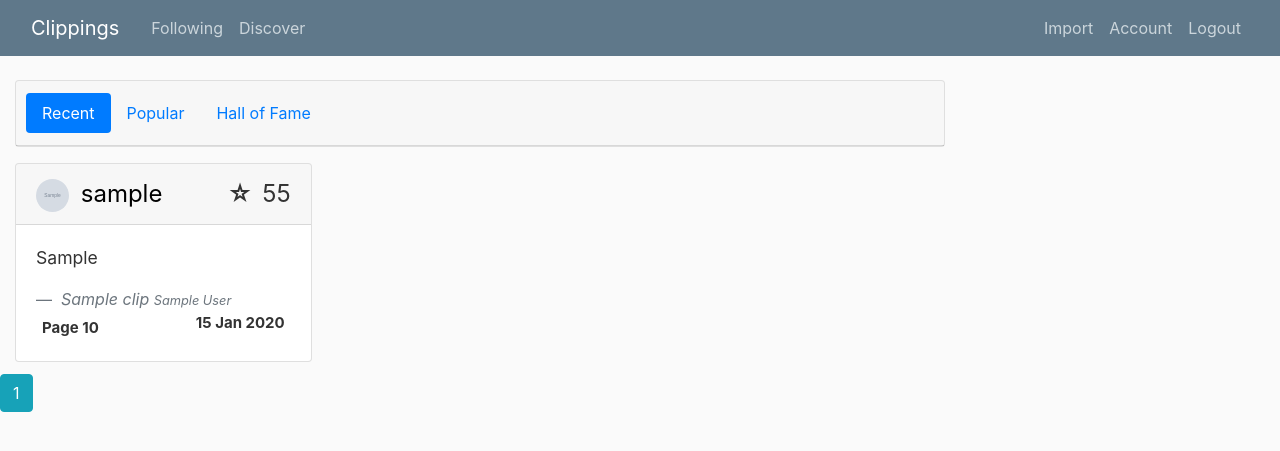
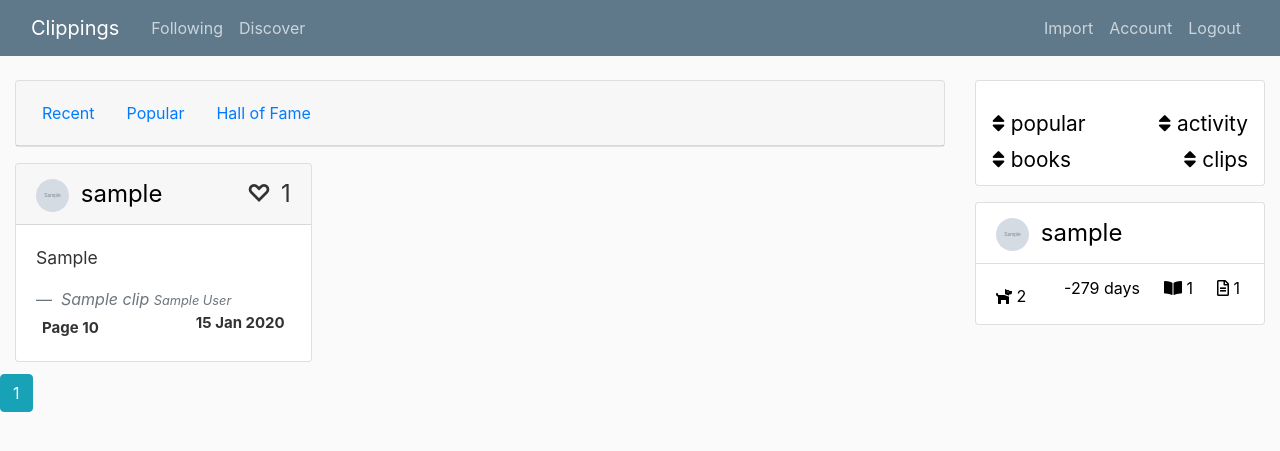
Before and after one commit to mathoha/clippings, a Flask app: page /discover in a window 1280 px wide. Shown: the top 451 px of the page. Run offline with Flask 2, Linux system fonts and the light colour scheme; a user stored in the database is signed in; tables that the repository leaves empty hold one stand-in row (values such as "Sample post"); grey boxes marked "Sample" are stand-in pictures; some libraries are stand-ins or nearby versions.

Commit message:
ability to like other users clips

```diff
--- a/clippings/clips/routes.py
+++ b/clippings/clips/routes.py
@@ -9,7 +9,7 @@ from clippings import db
 from clippings.models import Clip, User
 from clippings.clips.forms import UploadFileForm
 from clippings.clips.parser import parse_file
-from clippings.clips.utils import add_favorite
+from clippings.clips.utils import add_favorite, add_like, remove_like
 
 
 
@@ -90,14 +90,36 @@ def discover():
     page = request.args.get('page', 1, type=int)
     sort_attribute = request.args.get('sort', 'last_active')
     reverse = request.args.get('reverse', 0, type=int)
+    like_id = request.args.get('like_id')
+    dislike_id = request.args.get('dislike_id')
 
+    if(like_id):
+        add_like(like_id, current_user)
+
+    if(dislike_id):
+        remove_like(dislike_id, current_user)
 
     clips = Clip.query.order_by(Clip.page.asc()).paginate(per_page=70, page=page)
     users = []
+    likes_count = []
+    count = 0;
+
+    #for each clip add its user and the number of likes by other users
     for clip in clips.items:
         user = User.query.get(clip.user_id)
         users.append(user)
-    clips_users_zip = zip(clips.items,users)
+
+        likes = Clip.query.join(User.likes).filter_by(id=clip.id).count()
+        liked_by_users = User.query.join(User.likes).filter_by(id=clip.id).all()
+
+        already_liked = False;
+        for x in liked_by_users:
+            if x.id == current_user.id:
+                already_liked = True;
+        likes_count.append([len(liked_by_users),already_liked])
+
+    #combine alle three lists
+    clips_users_zip = zip(clips.items,users,likes_count)
     clips_users = list(clips_users_zip)
 
     users = User.query.order_by(User.username.asc())
--- a/clippings/templates/discover.html.j2
+++ b/clippings/templates/discover.html.j2
@@ -6,10 +6,10 @@
     <div class="card-header navbar navbar-light ">
         <ul class="nav nav-pills card-header-pills">
         <li class="nav-item">
-            <a class="nav-item nav-link active" nav-link active" href="#">Recent</a>
+            <a class="nav-link" href="{{url_for('clips.discover')}}">Recent</a>
         </li>
         <li class="nav-item">
-            <a class="nav-link" href="#">Popular</a>
+            <a class="nav-link" href="{{url_for('clips.discover', popular='true')}}">Popular</a>
         </li>
         <li class="nav-item">
             <a class="nav-link" href="#">Hall of Fame</a>
@@ -25,12 +25,34 @@
         <div class="card" style="">
 
                 <div class="card-header">
-                <a class="no-style" style="font-size:1.5rem;" href="{{url_for('clips.user_book', username=cu[1].username, title=cu[0].title)}}">
-                    <img class="rounded-circle header-img" src="{{ url_for('static', filename='profile_pics/' + cu[1].image_file) }}">
-                    <span>{{cu[1].username}}</span>
-                </a>
-                <span class="float-right" style="font-size:1.5rem;">55 </span>
-                <span class="badge float-right" style="font-size:1.5rem;">&#x2606;</span>
+                    <a class="no-style" style="font-size:1.5rem;" href="{{url_for('clips.user_book', username=cu[1].username, title=cu[0].title)}}">
+                        <img class="rounded-circle header-img" src="{{ url_for('static', filename='profile_pics/' + cu[1].image_file) }}">
+                        <span>{{cu[1].username}}</span>
+                    </a>
+                    <!-- cu[2] is the number of likes that clip has. See discover route for where it comes from -->
+                    <span class="float-right" style="font-size:1.5rem;">{{cu[2][0]}}</span>
+                    <span class="float-right" style="font-size:2rem;">
+
+
+                    <!-- Not able to like ones own clip-->
+                    {% if cu[1].id != current_user.id %}
+
+                        <!-- Check if current user has already liked that clip-->
+                        {% if cu[2][1] %}
+                            <a href="{{url_for('clips.discover', dislike_id=cu[0].id)}}"><span class="badge float-right">❤</span></a>
+                        {% else %}
+                            <a href="{{url_for('clips.discover', like_id=cu[0].id)}}"><span class="badge float-right">♡</span></a>
+                        {% endif %}
+
+                    {% else %}
+                        <span class="badge float-right">♡</span>
+
+
+                    {% endif %}
+
+
+
+                    </span>
                 </div>
 
                 <div class="card-body">
@@ -78,7 +100,7 @@
 {% endblock content %}
 
 
-{% block left_sidebar %}
+{% block right_sidebar %}
 
     <div class="card text-center mb-3" style="min-width: 100%;">
         <div class="navbar navbar-light mt-3">
@@ -122,4 +144,4 @@
             {% endfor %}
 
             </ul>
-{% endblock left_sidebar %}
+{% endblock right_sidebar %}
```
Also changed, not shown: clippings/clips/utils.py (+10 -0 lines), clippings/site.db.
